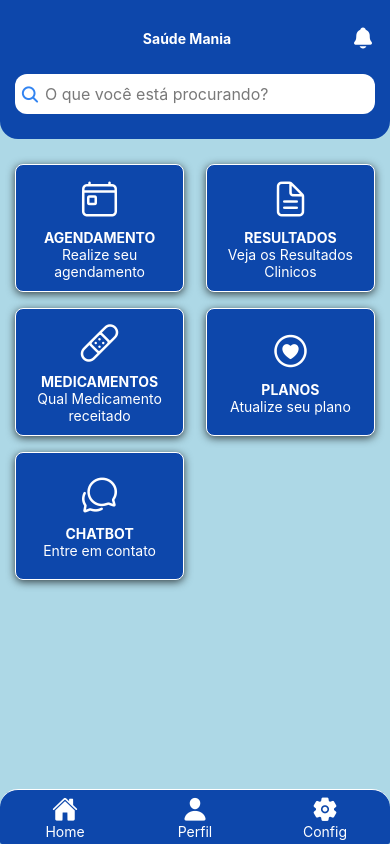
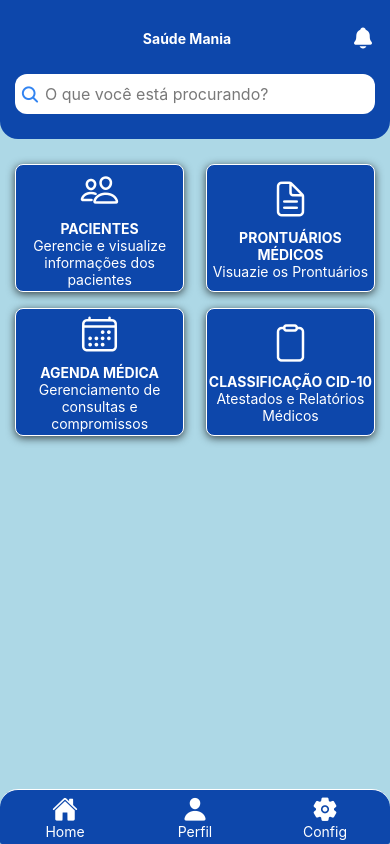
Before and after one commit to ClinicHealthCareSystem/MedicFrontEnd, a React Native app: screen / in a window 390 px wide. Built offline with nearby package versions, Linux system fonts and the light colour scheme; what react-native-responsive-fontsize would draw is missing.

Commit message:
TSK-2 cria botões tela menu

```diff
--- a/screen/Menu.tsx
+++ b/screen/Menu.tsx
@@ -20,33 +20,27 @@ export default function Menu() {
   const card: Botao[] = [
     {
       id: 1,
-      title: "AGENDAMENTO",
-      descricao: "Realize seu agendamento",
-      icon: "today-outline",
+      title: "PACIENTES",
+      descricao: "Gerencie e visualize informações dos pacientes",
+      icon: "people-outline",
     },
     {
       id: 2,
-      title: "RESULTADOS",
-      descricao: "Veja os Resultados Clinicos",
+      title: "PRONTUÁRIOS MÉDICOS",
+      descricao: "Visuazie os Prontuários",
       icon: "document-text-outline",
     },
     {
       id: 3,
-      title: "MEDICAMENTOS",
-      descricao: "Qual Medicamento receitado",
-      icon: "bandage-outline",
+      title: "AGENDA MÉDICA",
+      descricao: "Gerenciamento de consultas e compromissos",
+      icon: "calendar-outline",
     },
     {
       id: 4,
-      title: "PLANOS",
-      descricao: "Atualize seu plano",
-      icon: "heart-circle-outline",
-    },
-    {
-      id: 5,
-      title: "CHATBOT",
-      descricao: "Entre em contato",
-      icon: "chatbubbles-outline",
+      title: "CLASSIFICAÇÃO CID-10",
+      descricao: "Atestados e Relatórios Médicos",
+      icon: "clipboard-outline",
     },
   ];
 
```
